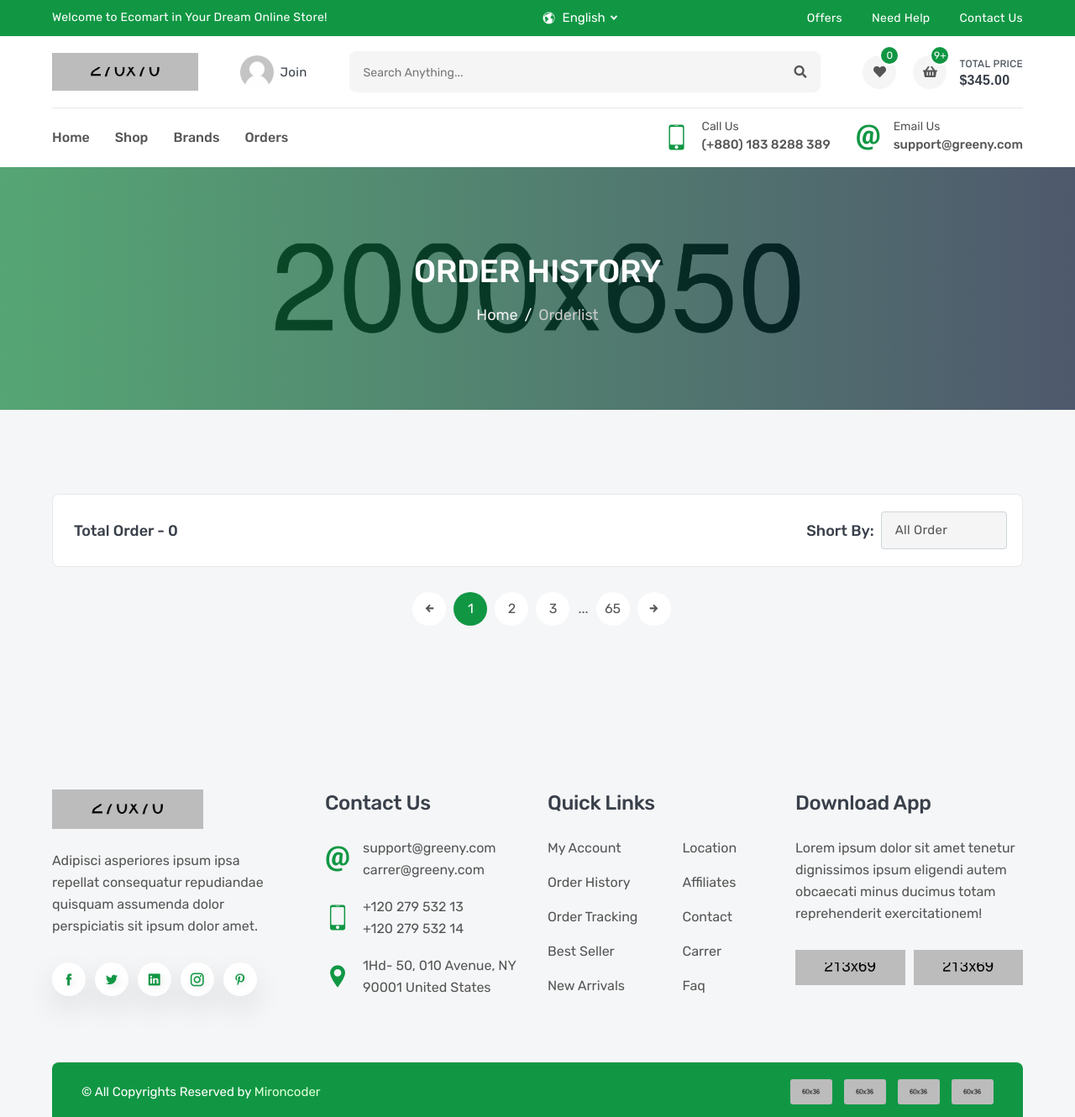
After one commit to rabi3e/Amazone-Clone-1, a Django app: page /orders/ in a window 1280 px wide. The commit adds this page. Shown: the whole page at 84% size. Run offline with Django 3.2, Linux system fonts and the light colour scheme; the visitor is signed in with stand-in values (Sample User, id 1); data that the repository does not hold is empty; some libraries are stand-ins or nearby versions.

Commit message:
add order templates with details

```diff
--- a/orders/models.py
+++ b/orders/models.py
@@ -76,7 +76,7 @@ class OrderDetail(models.Model):
 
 
     def __str__(self):
-        return str(self.order)
+        return str(self.ordre)
 
     class Meta:
         verbose_name = 'OrderDetail'
--- /dev/null
+++ b/orders/templates/orders/order_list.html
@@ -0,0 +1,190 @@
+{% extends "base.html" %}
+{% load static %}
+
+{% block css %}
+  <link rel="stylesheet" href="{% static 'en/css/orderlist.css' %}">
+{% endblock css %}
+
+{% block body %}
+
+        <!--=====================================
+                    BANNER PART START
+        =======================================-->
+        <section class="inner-section single-banner" style="background: url(images/single-banner.jpg) no-repeat center;">
+            <div class="container">
+                <h2>Order History</h2>
+                <ol class="breadcrumb">
+                    <li class="breadcrumb-item"><a href="index.html">Home</a></li>
+                    <li class="breadcrumb-item active" aria-current="page">Orderlist</li>
+                </ol>
+            </div>
+        </section>
+        <!--=====================================
+                    BANNER PART END
+        =======================================-->
+
+
+        <!--=====================================
+                    ORDERLIST PART START
+        =======================================-->
+        <section class="inner-section orderlist-part">
+            <div class="container">
+                <div class="row">
+                    <div class="col-lg-12">
+                        <div class="orderlist-filter">
+                            <h5>total order <span>- {{object_list|length}}</span></h5>
+                            <div class="filter-short">
+                                <label class="form-label">short by:</label>
+                                <select class="form-select">
+                                    <option value="all" selected>all order</option>
+                                    <option value="recieved">recieved order</option>
+                                    <option value="processed">processed order</option>
+                                    <option value="shipped">shipped order</option>
+                                    <option value="delivered">delivered order</option>
+                                </select>
+                            </div>
+                        </div>
+                    </div>
+                </div>
+                <div class="row">
+                    <div class="col-lg-12">
+
+                        {% for order in object_list  %}
+                            <div class="orderlist">
+                                <div class="orderlist-head">
+                                    <h5>order#{{order.code}}</h5>
+                                    <h5>order {{order.status}}</h5>
+                                </div>
+                                <div class="orderlist-body">
+                                    <div class="row">
+                                        <div class="col-lg-12">
+                                            <div class="order-track">
+                                                <ul class="order-track-list">
+                                                    <li class="order-track-item active">
+                                                        <i class="icofont-check"></i>
+                                                        <span>order recieved</span>
+                                                    </li>
+                                                    <li class="order-track-item">
+                                                        <i class="icofont-close"></i>
+                                                        <span>order processed</span>
+                                                    </li>
+                                                    <li class="order-track-item">
+                                                        <i class="icofont-close"></i>
+                                                        <span>order shipped</span>
+                                                    </li>
+                                                    <li class="order-track-item">
+                                                        <i class="icofont-close"></i>
+                                                        <span>order delivered</span>
+                                                    </li>
+                                                </ul>
+                                            </div>
+                                        </div>
+                                        <div class="col-lg-5">
+                                            <ul class="orderlist-details">
+                                                <li>
+                                                    <h6>order id</h6>
+                                                    <p>{order.code}</p>
+                                                </li>
+                                                <li>
+                                                    <h6>Total Item</h6>
+                                                    <p>6 Items</p>
+                                                </li>
+                                                <li>
+                                                    <h6>Order Time</h6>
+                                                    <p>{{order.order_time}}</p>
+                                                    <p>7th February 2021</p>
+                                                </li>
+                                                <li>
+                                                    <h6>Delivery Time</h6>
+                                                    <p>{{order.delivery_time}}</p>
+                                                </li>
+                                            </ul>
+                                        </div>
+                                        <div class="col-lg-4">
+                                            <ul class="orderlist-details">
+                                                <li>
+                                                    <h6>Sub Total</h6>
+                                                    <p>$10,864.00</p>
+                                                </li>
+                                                <li>
+                                                    <h6>discount</h6>
+                                                    <p>$20.00</p>
+                                                </li>
+                                                <li>
+                                                    <h6>delivery fee</h6>
+                                                    <p>$49.00</p>
+                                                </li>
+                                                <li>
+                                                    <h6>Total<small>(Incl. VAT)</small></h6>
+                                                    <p>$10,874.00</p>
+                                                </li>
+                                            </ul>
+                                        </div>
+                                        <div class="col-lg-3">
+                                            <div class="orderlist-deliver">
+                                                <h6>Delivery location</h6>
+                                                <p>jalkuri, fatullah, narayanganj-1420. word no-09, road no-17/A</p>
+                                            </div>
+                                        </div>
+                                        <div class="col-lg-12">
+                                            <div class="table-scroll">
+                                                <table class="table-list">
+                                                    <thead>
+                                                        <tr>
+                                                            <th scope="col">Serial</th>
+                                                            <th scope="col">Product</th>
+                                                            <th scope="col">Name</th>
+                                                            <th scope="col">Price</th>
+                                                            <th scope="col">brand</th>
+                                                            <th scope="col">quantity</th>
+                                                        </tr>
+                                                    </thead>
+                                                    <tbody>
+                                                        {% for obj in order.order_detail.all %}
+                                                            <tr>
+                                                                <td class="table-serial"><h6>01</h6></td>
+                                                                <td class="table-image"><img src="{{obj.product.image.url}}" alt="product"></td>
+                                                                <td class="table-name"><h6>{{obj.product}}</h6></td>
+                                                                <td class="table-price"><h6>{{obj.price}}<small></small></h6></td>
+                                                                <td class="table-brand"><h6>{{obj.product.brand}}</h6></td>
+                                                                <td class="table-quantity"><h6>{{obj.quantity}}</h6></td>
+                                                            </tr>
+                                                        {% endfor %}
+                                                    </tbody>
+                                                </table>
+                                            </div>
+                                        </div>
+                                    </div>
+                                </div>
+                            </div>
+                        {% endfor %}
+                    </div>
+                </div>
+                <div class="row">
+                    <div class="col-lg-12">
+                        <ul class="pagination">
+                            <li class="page-item">
+                                <a class="page-link" href="#">
+                                    <i class="icofont-arrow-left"></i>
+                                </a>
+                            </li>
+                            <li class="page-item"><a class="page-link active" href="#">1</a></li>
+                            <li class="page-item"><a class="page-link" href="#">2</a></li>
+                            <li class="page-item"><a class="page-link" href="#">3</a></li>
+                            <li class="page-item">...</li>
+                            <li class="page-item"><a class="page-link" href="#">65</a></li>
+                            <li class="page-item">
+                                <a class="page-link" href="#">
+                                    <i class="icofont-arrow-right"></i>
+                                </a>
+                            </li>
+                        </ul>
+                    </div>
+                </div>
+            </div>
+        </section>
+        <!--=====================================
+                    ORDERLIST PART END
+        =======================================-->
+
+{% endblock body %}
--- /dev/null
+++ b/orders/urls.py
@@ -0,0 +1,10 @@
+from django.urls import path
+from .views import OrderListView
+
+
+app_name = 'product'
+
+urlpatterns = [
+    path('', OrderListView.as_view(),name='OrderList'),
+
+]
--- a/orders/views.py
+++ b/orders/views.py
@@ -1,3 +1,12 @@
 from django.shortcuts import render
+from django.views.generic import ListView
+from .models import Order
 
-# Create your views here.
+# Create Order List .
+
+class OrderListView(ListView):
+    model = Order
+
+    def get_queryset(self):
+        data = Order.objects.filter(user= self.request.user)
+        return data
--- a/project/urls.py
+++ b/project/urls.py
@@ -7,6 +7,7 @@ from django.conf.urls.static import static
 urlpatterns = [
     path('admin/', admin.site.urls),
     path('products/', include('product.urls', namespace='products' )),
+    path('orders/', include('orders.urls', namespace='orders' )),
 
 ]
 
--- a/templates/base.html
+++ b/templates/base.html
@@ -159,7 +159,7 @@
                                     <a class="navbar-link " href="{% url 'products:brand_list' %}">Brands</a>
                                 </li>
                                 <li class="navbar-item ">
-                                    <a class="navbar-link" href="#">Orders</a>
+                                    <a class="navbar-link" href="{% url 'orders:OrderList' %}">Orders</a>
                                 </li>
                             </ul>
                             <div class="navbar-info-group">
```
